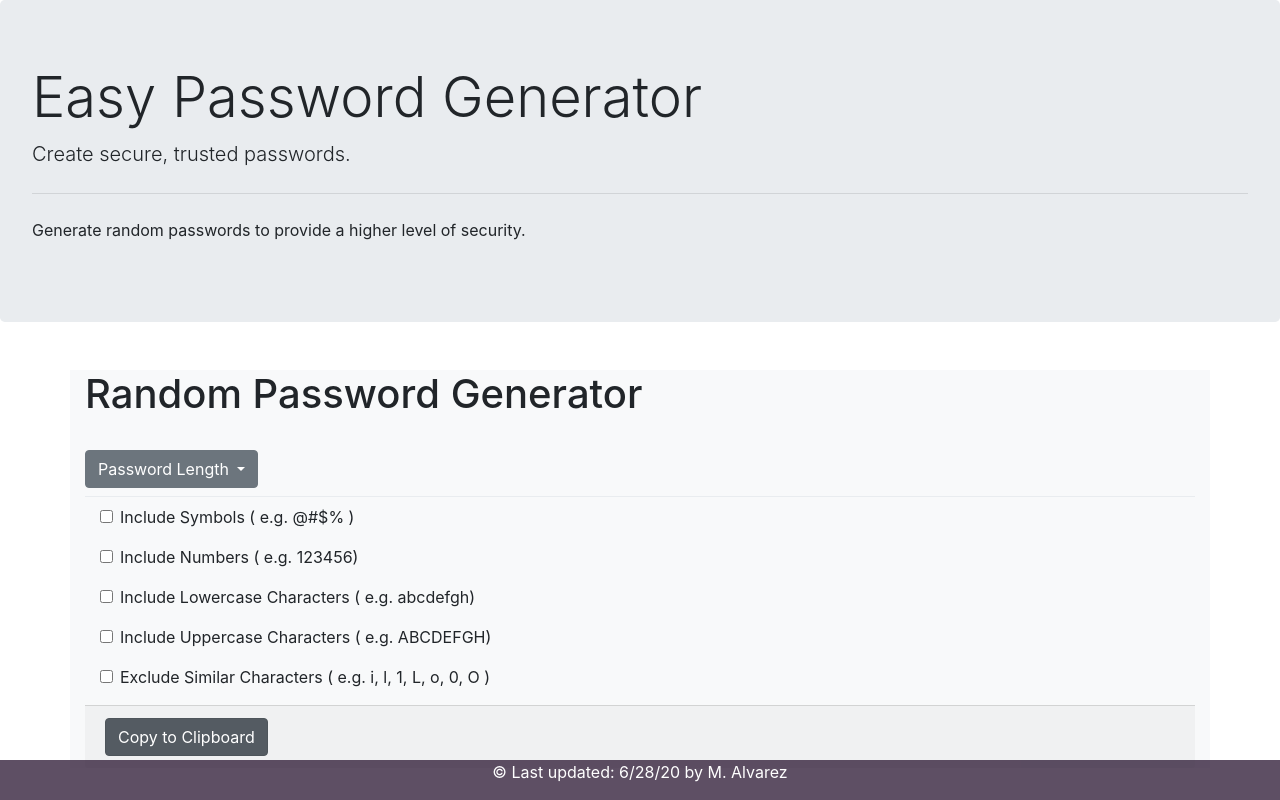
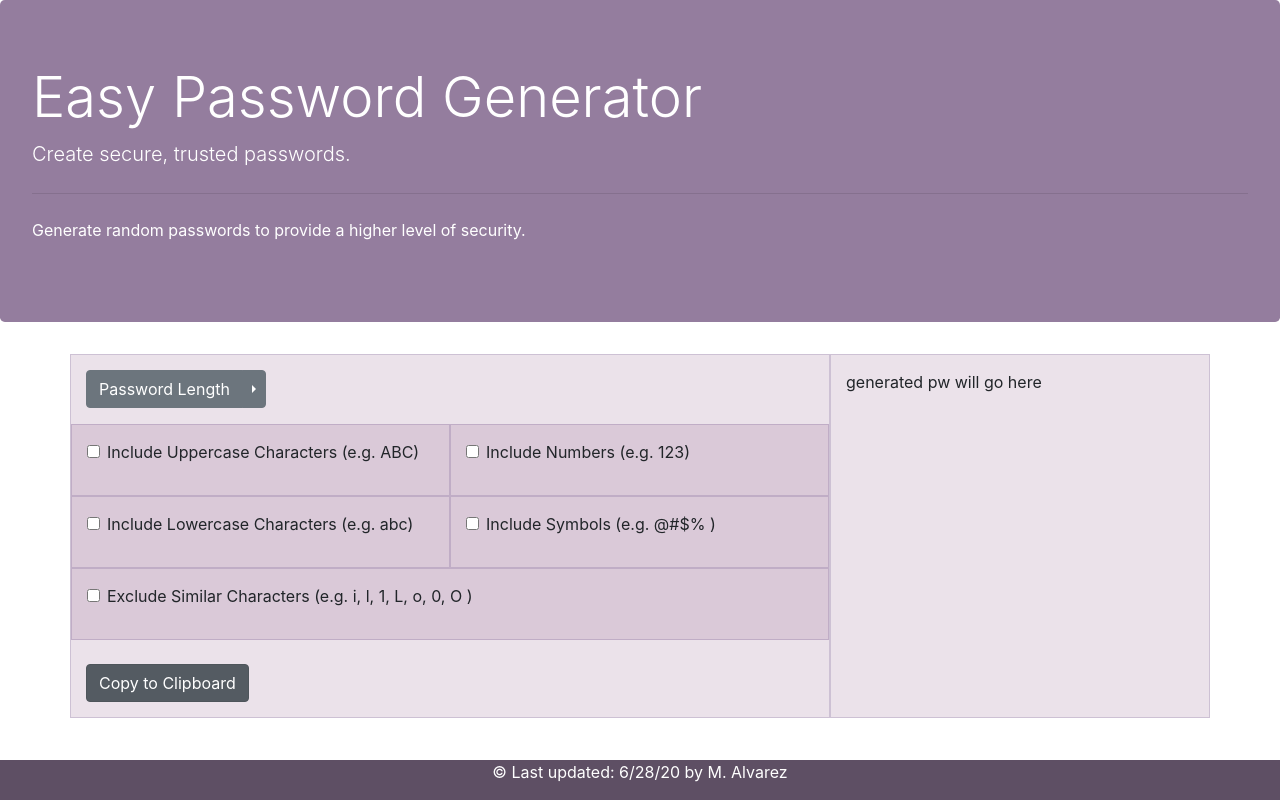
Before and after one commit to mja279/javascript-password-generator, a website: page index.html in a window 1280 px wide. Drawn offline with nearby package versions, Linux system fonts and the light colour scheme.

Commit message:
update.v5

```diff
--- a/index.html
+++ b/index.html
@@ -9,12 +9,12 @@
 
        <link rel="stylesheet" href="https://stackpath.bootstrapcdn.com/bootstrap/4.5.0/css/bootstrap.min.css" integrity="sha384-9aIt2nRpC12Uk9gS9baDl411NQApFmC26EwAOH8WgZl5MYYxFfc+NcPb1dKGj7Sk" crossorigin="anonymous">
 
-       <link rel="stylesheet" href="/stylesheet.css"/>
+       <link rel="stylesheet" href="stylesheet.css">
 
  </head>
 
  <body>
-
+<!-- Jumbotron Banner -->
   <div class="jumbotron">
     <h1 class="display-4">Easy Password Generator</h1>
     <p class="lead">Create secure, trusted passwords. </p>
@@ -22,67 +22,82 @@
     <p>Generate random passwords to provide a higher level of security.</p>
    </div>
 
-    <div class="container bg-light mt-5">
-        <div class="row justify-content-center">
-            <div class="col-md-12 d-flex flex-column justify-content-center">
+<!-- Nested Columns -->
+  <div class="container">
 
-    <div class="wrapper">
-      <header>
-        <h1>Random Password Generator</h1>
-      </header>
+    <div class="row mb-3">
 
-       <br />
-
-        <div class="mx-auto">
-          <div class="dropdown">
-            <button class="btn btn-secondary dropdown-toggle" type="button" id="dropdownMenuButton" data-toggle="dropdown" aria-haspopup="true" aria-expanded="false">
+      <div class="col-md-8 themed-grid-col mx-auto">
+      <div class="pb-3">
+        <!-- Split dropright button -->
+        <div class="btn-group dropright">
+          <button type="button" class="btn btn-secondary">
           Password Length
+          </button>
+          <button type="button" class="btn btn-secondary dropdown-toggle dropdown-toggle-split" data-toggle="dropdown" aria-haspopup="true" aria-expanded="false">
+          <span class="sr-only">Toggle Dropright</span>
           </button>
           <div class="dropdown-menu" aria-labelledby="dropdownMenuButton">
             <a class="dropdown-item" href="#">5 (Weak)</a>
-              <a class="dropdown-item" href="#">15 (Strong)</a>
-              <a class="dropdown-item" href="#">20 (Wowza)</a>
+            <a class="dropdown-item" href="#">16 (Strong)</a>
+            <a class="dropdown-item" href="#">27 (Wowza)</a>
           </div>
         </div>
       </div>
-
-        <div class="dropdown-divider"></div>
-          <div class = "container-md">
-            <div class = "row">
-            <div class = "col-md-12">
-             <!-- Check Box Options. -->
+<!-- Row 1 -->
+      <div class="row">
+        <div class="col-md-6 themed-grid-col mx-auto">
           <div class="form-group form-check" >
             <input type="checkbox" class="form-check-input" id="exampleCheck1">
-                 <label class="form-check-label" for="exampleCheck1">Include Symbols ( e.g. @#$% )</label>
+              <label class="form-check-label" for="exampleCheck1">Include Uppercase Characters (e.g. ABC)</label>
            </div>
+        </div>
+        <div class="col-md-6 themed-grid-col">
           <div class="form-group form-check">
             <input type="checkbox" class="form-check-input" id="exampleCheck2">
-                  <label class="form-check-label" for="exampleCheck2">Include Numbers ( e.g. 123456)</label>
-              </div>
-              <div class="form-group form-check">
-                <input type="checkbox" class="form-check-input" id="exampleCheck3">
-                  <label class="form-check-label" for="exampleCheck3">Include Lowercase Characters ( e.g. abcdefgh)</label>
-              </div>
-              <div class="form-group form-check">
-                <input type="checkbox" class="form-check-input" id="exampleCheck4">
-                  <label class="form-check-label" for="exampleCheck4">Include Uppercase Characters ( e.g. ABCDEFGH)</label>
-              </div>
-              <div class="form-group form-check">
-                <input type="checkbox" class="form-check-input" id="exampleCheck5">
-                 <label class="form-check-label" for="exampleCheck5">Exclude Similar Characters ( e.g. i, l, 1, L, o, 0, O )</label>
+              <label class="form-check-label" for="exampleCheck2">Include Numbers (e.g. 123)</label>
           </div>
         </div>
       </div>
+<!-- Row 2 -->
+      <div class="row">
+        <div class="col-md-6 themed-grid-col">
+          <div class="form-group form-check">
+            <input type="checkbox" class="form-check-input" id="exampleCheck4">
+              <label class="form-check-label" for="exampleCheck4">Include Lowercase Characters (e.g. abc)</label>
           </div>
-        <div class="card-footer">
+        </div>
+        <div class="col-md-6 themed-grid-col">
+          <div class="form-group form-check">
+            <input type="checkbox" class="form-check-input" id="exampleCheck4">
+              <label class="form-check-label" for="exampleCheck4">Include Symbols (e.g. @#$% )</label>
+          </div>
+        </div>
+      </div>
+<!-- Row 3  -->
+      <div class="row">
+        <div class="col-md-12 themed-grid-col">
+          <div class="form-group form-check">
+            <input type="checkbox" class="form-check-input" id="exampleCheck5">
+             <label class="form-check-label" for="exampleCheck5">Exclude Similar Characters (e.g. i, l, 1, L, o, 0, O )</label>
+          </div>
+        </div>
+      </div>
+<!-- Row 4; Copy to Clipboard Button -->
+      <br />
       <div class="btn-group-toggle" data-toggle="buttons">
         <label class="btn btn-secondary active">
           <input type="checkbox" checked> Copy to Clipboard
         </label>
       </div>
     </div>
+    <div class="col-md-4 themed-grid-col">generated pw will go here
+      <br />
+      <div id="lastNums"></div>
+    </div>
 
   </div>
+
 </div>
 
 
@@ -91,23 +106,12 @@
 <script src="https://cdn.jsdelivr.net/npm/popper.js@1.16.0/dist/umd/popper.min.js" integrity="sha384-Q6E9RHvbIyZFJoft+2mJbHaEWldlvI9IOYy5n3zV9zzTtmI3UksdQRVvoxMfooAo" crossorigin="anonymous"></script>
 <script src="https://stackpath.bootstrapcdn.com/bootstrap/4.5.0/js/bootstrap.min.js" integrity="sha384-OgVRvuATP1z7JjHLkuOU7Xw704+h835Lr+6QL9UvYjZE3Ipu6Tp75j7Bh/kR0JKI" crossorigin="anonymous"></script>
 
-<!-- homemade javvy-->
+<!-- homemade javvy sauce-->
 <script src="script.js"></script>
 
  </body>
 
  <!--Footer-->
-<style>
-  .footer {
-    position: fixed;
-    left: 0;
-    bottom: 0;
-    width: 100%;
-    background-color: #2e1b36c4;
-    color: white;
-    text-align: center;
-  }
-</style>
 <div class="footer">
   <p>
       &copy; Last updated: 6/28/20 by M. Alvarez
--- a/stylesheet.css
+++ b/stylesheet.css
@@ -1,4 +1,33 @@
-$theme-colors: (
+.themed-grid-col {
+    padding-top: 15px;
+    padding-bottom: 15px;
+    background-color: rgba(124, 61, 113, 0.15);
+    border: 1px solid rgba(86, 61, 124, .2);
+  }
+
+  .themed-container {
+    padding: 15px;
+    margin-bottom: 30px;
+    background-color: rgba(0, 123, 255, .15);
+    border: 1px solid rgba(0, 123, 255, .2);
+  }
+
+  .footer {
+    position: fixed;
+    left: 0;
+    bottom: 0;
+    width: 100%;
+    background-color: #2e1b36c4;
+    color: white;
+    text-align: center;
+  }
+
+  .jumbotron {
+    background-color: #745681c4;
+    color: #ffffff;
+  }
+
+/* $theme-colors: (
     "primary": #521751,
     "danger": #b80c03
 );
@@ -22,3 +51,5 @@ body {
     padding: 20px;
     width: 100%;
 }
+
+ */
```
Lines whose indentation alone changed are shown as unchanged.
